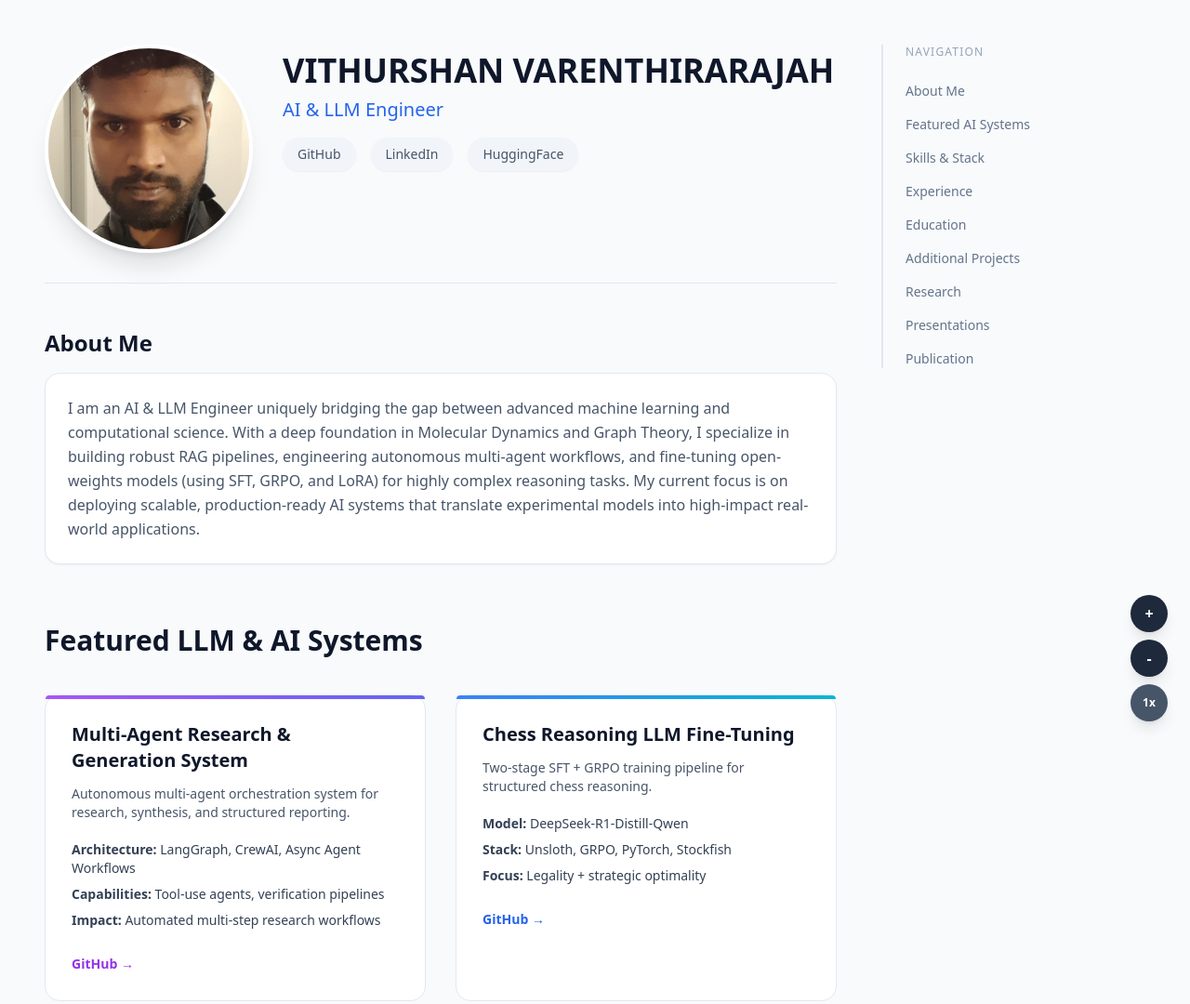
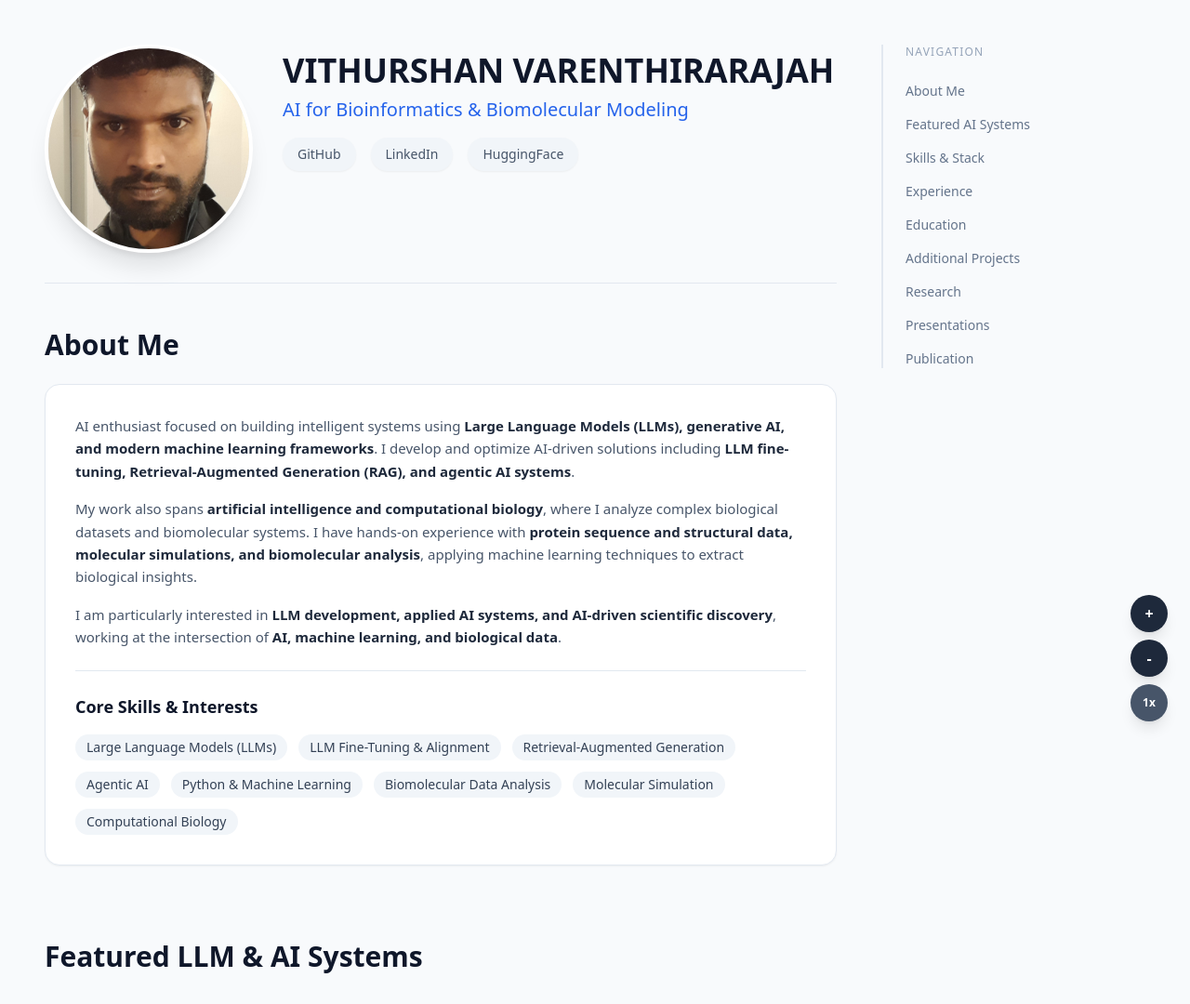
Before and after one commit to vvithurshan/porfolio-test, a plain HTML site: page test2.html in a window 1280 px wide. Shown: the top 1080 px of the page at 93% size. Drawn offline with nearby package versions, Linux system fonts and the light colour scheme.

Commit message:
About Updated

```diff
--- a/test2.html
+++ b/test2.html
@@ -91,7 +91,9 @@
 
                     <div class="text-center md:text-left mt-2">
                         <h1 class="text-4xl font-bold text-slate-900 mb-2">VITHURSHAN VARENTHIRARAJAH</h1>
-                        <p class="text-xl text-blue-600 font-medium mb-4">AI & LLM Engineer</p>
+                        <p class="text-xl text-blue-600 font-medium mb-4">
+                            AI for Bioinformatics & Biomolecular Modeling
+                        </p>
                         <div class="flex flex-wrap justify-center md:justify-start gap-4 text-sm font-medium">
                             <a href="https://github.com/vvithurshan"
                                 class="px-4 py-2 bg-slate-100 rounded-full text-slate-600 hover:text-white hover:bg-slate-800 transition-colors shadow-sm">GitHub</a>
@@ -104,19 +106,84 @@
                 </div>
             </header>
 
-            <section id="about" class="mb-16 animate-fade-in scroll-mt-12">
-                <h2 class="text-2xl font-bold text-slate-900 mb-4">About Me</h2>
-                <div
-                    class="bg-white p-6 rounded-2xl shadow-sm border border-slate-200 hover:shadow-md transition-shadow">
-                    <p class="text-slate-600 leading-relaxed">
-                        I am an AI & LLM Engineer uniquely bridging the gap between advanced machine learning and
-                        computational science. With a deep foundation in Molecular Dynamics and Graph Theory, I
-                        specialize in building robust RAG pipelines, engineering autonomous multi-agent workflows, and
-                        fine-tuning open-weights models (using SFT, GRPO, and LoRA) for highly complex reasoning tasks.
-                        My current focus is on deploying scalable, production-ready AI systems that translate
-                        experimental models into high-impact real-world applications.
-                    </p>
+            <section id="about" class="mb-20 animate-fade-in scroll-mt-12">
+
+                <h2 class="text-3xl font-bold text-slate-900 mb-6">About Me</h2>
+
+                <div class="bg-white p-8 rounded-2xl shadow-sm border border-slate-200 hover:shadow-md transition-all">
+
+                    <!-- Main description -->
+                    <div class="space-y-4 text-slate-600 leading-relaxed text-[15px]">
+
+                        <p>
+                            AI enthusiast focused on building intelligent systems using
+                            <span class="font-semibold text-slate-800">Large Language Models (LLMs), generative AI, and
+                                modern machine learning frameworks</span>.
+                            I develop and optimize AI-driven solutions including
+                            <span class="font-semibold text-slate-800">LLM fine-tuning, Retrieval-Augmented Generation
+                                (RAG), and agentic AI systems</span>.
+                        </p>
+
+                        <p>
+                            My work also spans
+                            <span class="font-semibold text-slate-800">artificial intelligence and computational
+                                biology</span>,
+                            where I analyze complex biological datasets and biomolecular systems.
+                            I have hands-on experience with
+                            <span class="font-semibold text-slate-800">protein sequence and structural data, molecular
+                                simulations, and biomolecular analysis</span>,
+                            applying machine learning techniques to extract biological insights.
+                        </p>
+
+                        <p>
+                            I am particularly interested in
+                            <span class="font-semibold text-slate-800">LLM development, applied AI systems, and
+                                AI-driven scientific discovery</span>,
+                            working at the intersection of
+                            <span class="font-semibold text-slate-800">AI, machine learning, and biological data</span>.
+                        </p>
+
+                    </div>
+
+                    <!-- Divider -->
+                    <div class="border-t border-slate-200 my-6"></div>
+
+                    <!-- Skills -->
+                    <div>
+                        <h3 class="text-lg font-semibold text-slate-900 mb-4">
+                            Core Skills & Interests
+                        </h3>
+
+                        <div class="flex flex-wrap gap-3">
+
+                            <span class="px-3 py-1 text-sm bg-slate-100 text-slate-700 rounded-full">Large Language
+                                Models (LLMs)</span>
+
+                            <span class="px-3 py-1 text-sm bg-slate-100 text-slate-700 rounded-full">LLM Fine-Tuning &
+                                Alignment</span>
+
+                            <span class="px-3 py-1 text-sm bg-slate-100 text-slate-700 rounded-full">Retrieval-Augmented
+                                Generation</span>
+
+                            <span class="px-3 py-1 text-sm bg-slate-100 text-slate-700 rounded-full">Agentic AI</span>
+
+                            <span class="px-3 py-1 text-sm bg-slate-100 text-slate-700 rounded-full">Python & Machine
+                                Learning</span>
+
+                            <span class="px-3 py-1 text-sm bg-slate-100 text-slate-700 rounded-full">Biomolecular Data
+                                Analysis</span>
+
+                            <span class="px-3 py-1 text-sm bg-slate-100 text-slate-700 rounded-full">Molecular
+                                Simulation</span>
+
+                            <span class="px-3 py-1 text-sm bg-slate-100 text-slate-700 rounded-full">Computational
+                                Biology</span>
+
+                        </div>
+                    </div>
+
                 </div>
+
             </section>
 
             <section id="featured" class="mb-16 animate-fade-in scroll-mt-12">
```
